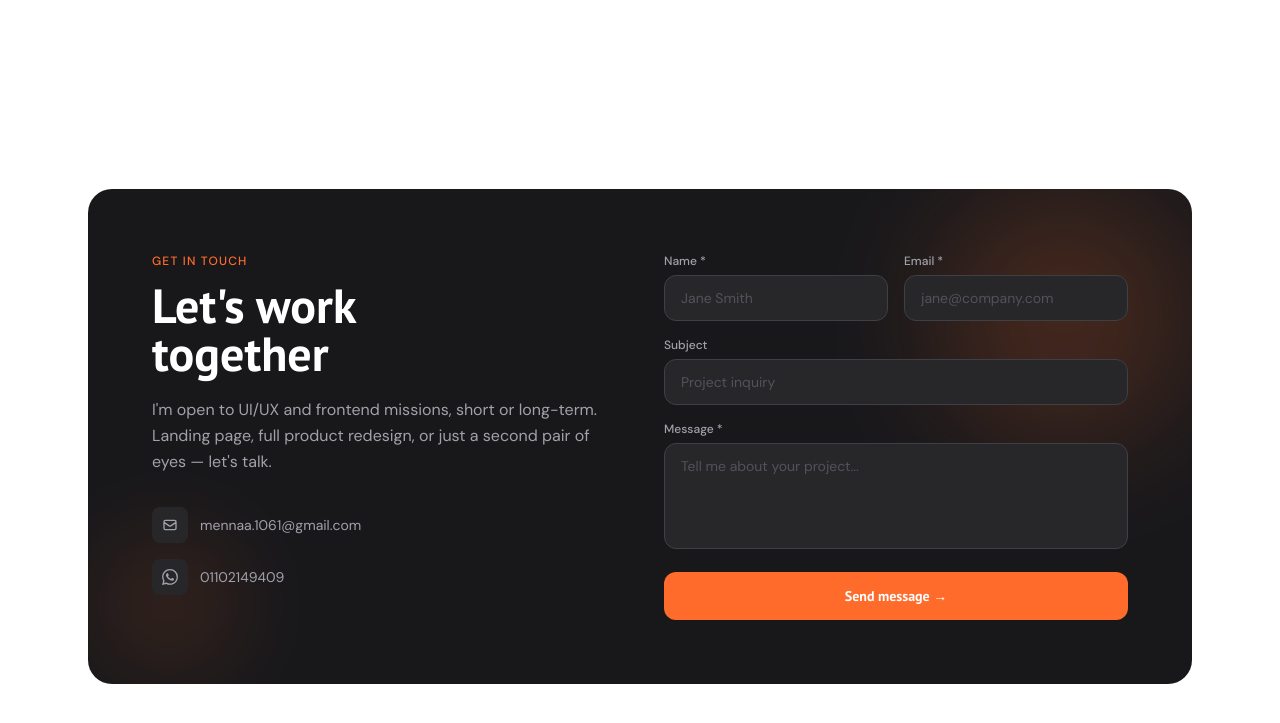
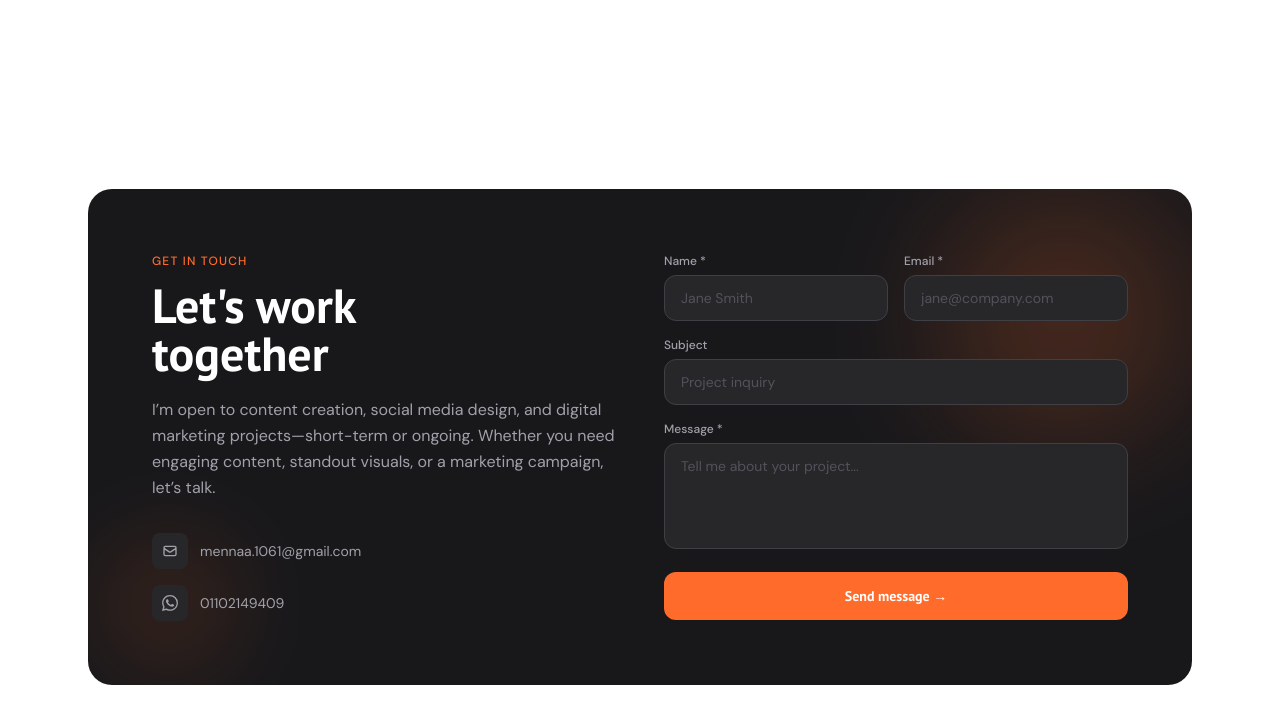
Before and after one commit to heshamserag1/mena, a plain HTML site: page index.html in a window 1280 px wide. Shown: the part 4153-4876 px from the top of the page. Drawn offline with nearby package versions, Linux system fonts and the light colour scheme.

Commit message:
Update index.html

```diff
--- a/index.html
+++ b/index.html
@@ -484,7 +484,9 @@ I enjoy bringing ideas to life through visual storytelling, thoughtful content,
         <div>
           <p class="reveal text-xs font-medium text-accent tracking-widest uppercase mb-3 in">Get in touch</p>
           <h2 class="reveal d1 font-display font-bold text-4xl md:text-5xl text-white leading-tight mb-5 in">Let's work<br>together</h2>
-          <p class="reveal d2 text-zinc-400 leading-relaxed mb-8 in">I'm open to UI/UX and frontend missions, short or long-term. Landing page, full product redesign, or just a second pair of eyes — let's talk.</p>
+          <p class="reveal d2 text-zinc-400 leading-relaxed mb-8 in">
+			 I’m open to content creation, social media design, and digital marketing projects—short-term or ongoing. Whether you need engaging content, standout visuals, or a marketing campaign, let’s talk.
+		  </p>
 
           <div class="reveal d3 flex flex-col gap-4 in">
             <a href="mailto:mennaa.1061@gmail.com" class="group flex items-center gap-3 text-zinc-400 hover:text-white transition-colors">
```
